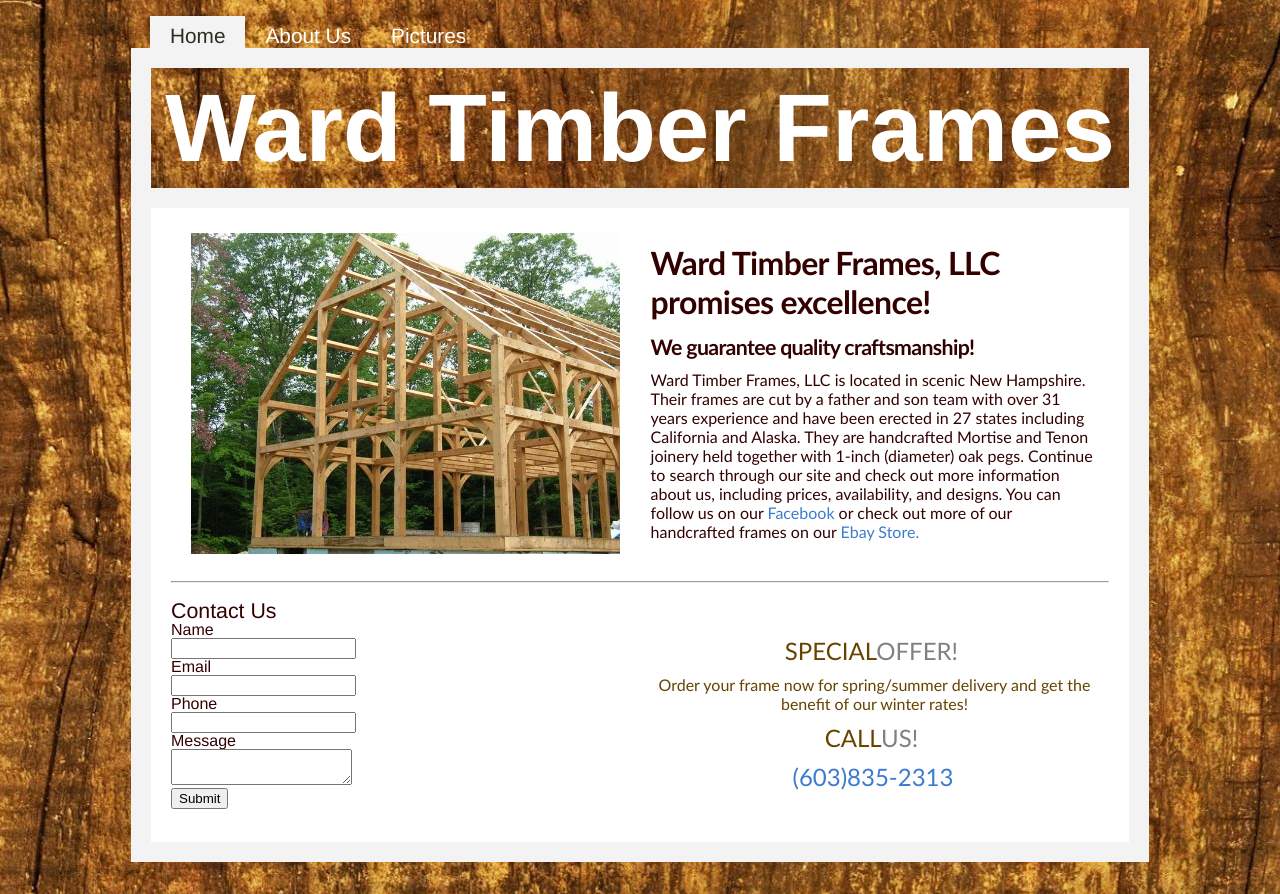
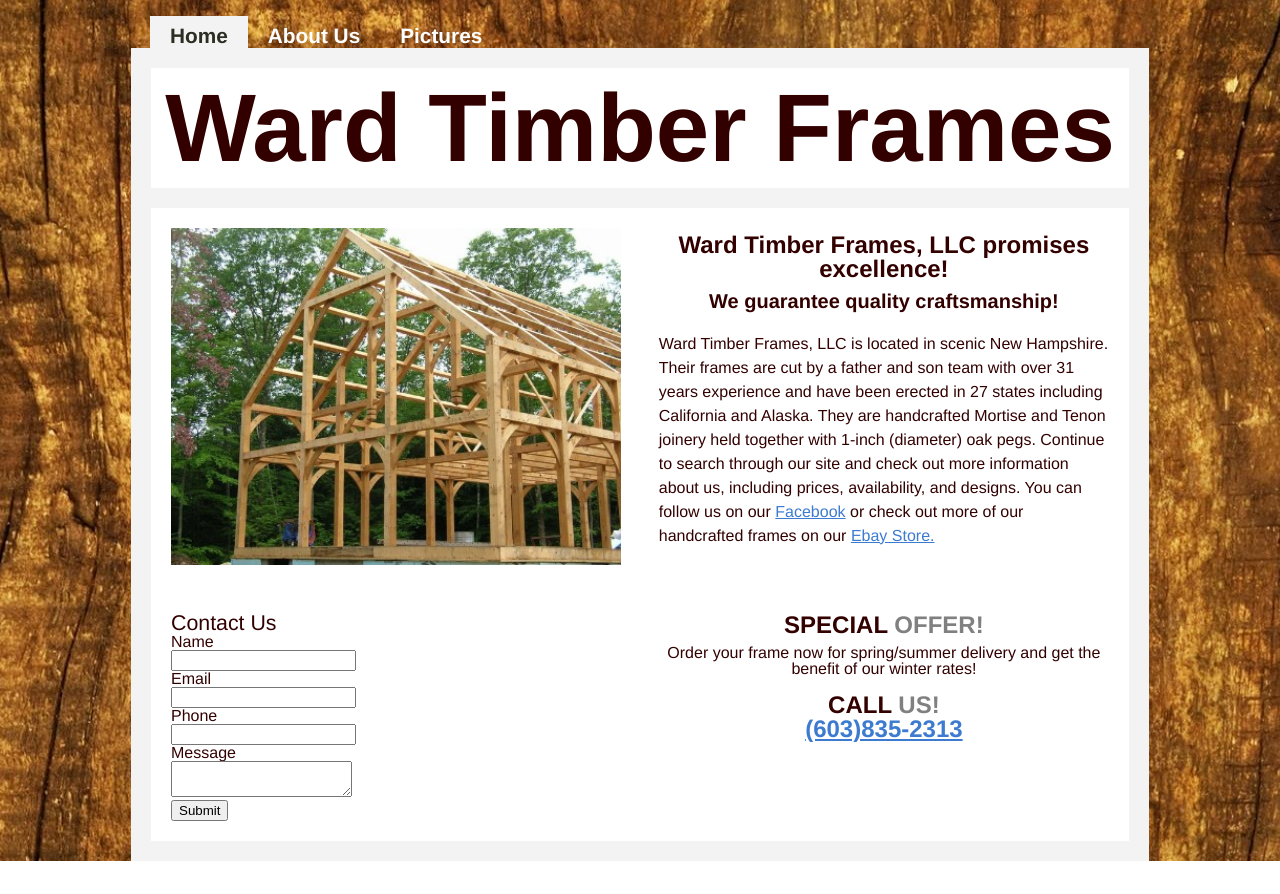
Before and after one commit to brendonwanderlust/wardtimber, a plain HTML site: page index.html in a window 1280 px wide. After the commit the page ends 861 px from the top, so only its background shows below. Drawn offline with Linux system fonts and the light colour scheme; a script that the page names is missing.

Commit message:
finished landing page

```diff
--- a/index.html
+++ b/index.html
@@ -25,56 +25,34 @@
   </div>
 <!-- end header -->
 
-<!-- start page -->
+<!-- start page content-->
   <div id="page">
-
-<!-- start content -->
-<div id="content">
-  <table style="width: 100%; padding: 0px; margin: 0px; border-collapse: collapse" class="layout_1-over-2">
-    <tr id="layout_row1">
-      <td id="sys_region_1" width="100%" colspan="3" style="margin:10px; padding:5px 0px 10px 0px; vertical-align:top; line-height:normal" class="zone_top">
-        <div id="I61" style="display:block;clear: both;" class="Text_Default">
-          <div id="I61_sys_txt" class="sys_txt" style="margin:0px; padding:0px; color:; font:; background-color:;">
+    <div class="timberframe-intro">
+      <img id="timberframe"
+           src="resources/images/timberframe.jpg"
+           alt="Timberframe"
+           title="Timber Frame Home">
+      <div class="wardtimberframes-intro-text">
+        <h3>Ward Timber Frames, LLC promises excellence!</h3>
+        <h5>We guarantee quality craftsmanship!</h5>
+        <p>
+            Ward Timber Frames, LLC is located in scenic New Hampshire. Their
+            frames are cut by a father and son team with over 31 years experience
+            and have been erected in 27 states including California and Alaska.
+            They are handcrafted Mortise and Tenon joinery held together with
+            1-inch (diameter) oak pegs. Continue to search through our site and
+            check out more information about us, including prices, availability,
+            and designs. You can follow us on our
+            <a href="http://www.facebook.com/pages/Alstead-NH/Ward-Timber-Frames-LLC/165233093503902?ref=ts" target="_blank">Facebook</a>
+            or check out more of our handcrafted frames on our
+            <a href="http://stores.ebay.com/Ward-Timber-Frames" target="_blank">Ebay Store.</a>
+        </p>
       </div>
     </div>
 
-        <div id="I14" style="display:block;clear: both;" class="Layout1_Default">
-          <table border="0" cellspacing="0" cellpadding="0" style="width:100%;">
-            <tr>
-              <td id="Left_I14" style="text-align:left; vertical-align:top; width:50%;" >
-                <div id="I15" style="display:block;clear: both;text-align:center;margin:0 0 0 0;" class="Image_Default"><img id="I15_img" src="./resources/Images/timberframe.jpg"  style='width:429px; border:none;'/>
-                </div>
-
-              </td>
-              <td id="Right_I14" style="vertical-align:top; width:50%;" >
-                <div id="I16" style="display:block;clear: both;margin:5px 5px 5px 5px;" class="Text_Default">
-                  <div id="I16_sys_txt" class="sys_txt" style="margin:0px; padding:0px; color:; font:; background-color:;">
-                    <H2 align=center>
-                      <FONT size=5>
-                        <P style="TEXT-ALIGN: left; MARGIN: 0pt 4.2pt" id=internal-source-marker_0.9209046694695488><SPAN style="BACKGROUND-COLOR: transparent; FONT-STYLE: normal; FONT-FAMILY: Trebuchet MS; COLOR: #330000; FONT-SIZE: 24pt; VERTICAL-ALIGN: baseline; FONT-WEIGHT: bold; TEXT-DECORATION: none">Ward Timber Frames, LLC promises excellence!</SPAN></P>
-                        <P style="TEXT-ALIGN: left; MARGIN: 0pt 4.2pt"><SPAN style="BACKGROUND-COLOR: transparent; FONT-STYLE: normal; FONT-FAMILY: Trebuchet MS; COLOR: #330000; FONT-SIZE: 16pt; VERTICAL-ALIGN: baseline; FONT-WEIGHT: bold; TEXT-DECORATION: none">We guarantee quality craftsmanship!</SPAN></P>
-                      </FONT>
-                    </H2>
-                        <P style="TEXT-ALIGN: left; MARGIN: 0pt 4.2pt" id=internal-source-marker_0.9209046694695488><SPAN style="BACKGROUND-COLOR: transparent; FONT-STYLE: normal; FONT-FAMILY: Trebuchet MS; COLOR: #330000; FONT-SIZE: 12pt; VERTICAL-ALIGN: baseline; FONT-WEIGHT: normal; TEXT-DECORATION: none">Ward Timber Frames, LLC is located in scenic New Hampshire. Their frames are cut by a father and son team with over 31 years experience and have been erected in 27 states including California and Alaska. They are handcrafted Mortise and Tenon joinery held together with 1-inch (diameter) oak pegs. Continue to search through our site and check out more information about us, including prices, availability, and designs. You can follow us on our <a href="http://www.facebook.com/pages/Alstead-NH/Ward-Timber-Frames-LLC/165233093503902?ref=ts" target="_blank">Facebook</A> or check out more of our handcrafted frames on our <a href="http://stores.ebay.com/Ward-Timber-Frames" target="_blank">Ebay Store.</a>
-                        </P><FONT size=3></FONT>
-                  </div>
-                </div>
-                </td>
-            </tr>
-            <tr style="height: 15px;"></tr>
-          </table>
-        </div>
-
-        <div id="I50" style="display:block;clear: both;text-align:center;" class="HTML_Default">
-          <div id="I50_html"><hr />
-          </div>
-        </div>
-      </td>
-    </tr>
-
-      <tr id="layout_row2">
-        <td>
-          <div id="I38" style="display:block;clear: both;" class="Form_Default">
+    <div class="row2-container">
+      <div class="contact-form">
+        <div class="form_default">
           <div class="sys_yola_form">
             <h2 style="font-size:16pt;">Contact Us</h2>
             <form method='post' action='http://forms.yola.com/formservice/en_US/8a4986c920d5fcc50120e48e545444ef/8a49866a25c305fa0125cdfc60d23f98/8a49866a25c305fa0125cdfc7e9a3f9b/I38/'>
@@ -118,69 +96,28 @@
             </form>
           </div>
         </div>
-
-        </td>
-          <td>
-            <div style="font-size:0px; width:5px"></div>
-          </td>
-          <td id="sys_region_3" width="50%" style="margin:0px; padding:5px; vertical-align:top; line-height:normal; min-width:100px" class="zone_right" >
-            <div id="I206" style="display:block;clear: both;" class="FlickrLightbox_Default">
-              <table border="0" style="margin:0 auto; width:100%">
-                <tr>
-              </table>
       </div>
-            <div id="I181" style="display:block;clear: both;" class="Text_Default">
-              <div id="I181_sys_txt" class="sys_txt" style="margin:0px; padding:0px; color:; font:; background-color:;">
-                <P>&nbsp;</P>
-              </div>
-            </div>
-            <div id="I67" style="display:block;clear: both;" class="Text_Default">
 
   <!-- Start "SPECIAL OFFER SECTION" -->
-              <div id="I67_sys_txt" class="sys_txt" style="margin:0px; padding:0px; color:; font:; background-color:;">
-                  <P align=center>
-                    <STRONG><FONT color=#664400 size=5>SPECIAL</FONT></STRONG><FONT color=#808080 size=5>OFFER!&nbsp;</FONT>
-                  </P>
-                  <P align=center>
-                    <SPAN class=UIStory_Message><FONT color=#664400 size=3>Order your frame now for spring/summer delivery and get the benefit of our winter rates!</FONT></SPAN>
-                  </P>
+      <div class="special-offer">
+        <h5>SPECIAL <span id="txtspecial">OFFER!</span></h5>
+          <p>
+            Order your frame now for spring/summer delivery and get the benefit of our winter rates!</FONT></SPAN>
+          </p>
+          <br>
+        <h5>CALL <span id="txtspecial">US!</span></h5>
+        <h5><a href="tel:+16038352313">(603)835-2313</a></h5>
       </div>
+
   <!-- END "SPECIAL OFFER SECTION" -->
-
-<!-- Start "CALL US SECTION" -->
-                <div id="I133" style="display:block;clear: both;" class="Text_Default">
-                  <div id="I133_sys_txt" class="sys_txt" style="margin:0px; padding:0px; color:; font:; background-color:;">
-                    <P align=center>
-                      <STRONG><FONT color=#664400 size=5>CALL</FONT></STRONG><FONT color=#808080 size=5>US!&nbsp;</FONT>
-                    </P>
-                    <P align=center>
-                      <FONT size=5><a href="tel:+16038352313">(603)835-2313</a></FONT>&nbsp;
-                    </P>
     </div>
-                </div>
-<!-- Start "CALL US SECTION" -->
-
-              </div>
-              <div id="I179" style="display:block;clear: both;" class="Text_Default">
-                <div id="I179_sys_txt" class="sys_txt" style="margin:0px; padding:0px; color:; font:; background-color:;">
-                  <P>&nbsp;</P>
-                </div>
-              </div>
-            </td>
-        </tr>
-    </table>
-<!-- End MAIN TABLE -->
 
   </div>
 
-<!-- end content -->
 
-	<div style="clear: both;">&nbsp;</div>
-</div>
-<br>
-<br>
 
-<!-- end page -->
+
+<!-- end page content -->
 
 <!-- start footer -->
 <div id='sys_footer' class='sys_footer'></div>
--- a/resources/css/style.css
+++ b/resources/css/style.css
@@ -27,6 +27,7 @@ nav ul {
 
 nav a {
 	display: block;
+	font-weight: bold;
 	float: left;
 	margin-right: 0px;
 	padding: 10px 20px 0px 20px;
@@ -51,6 +52,7 @@ nav a:hover {
 /* Logo */
 .logo-container {
 	display: flex;
+	background-color: #FFFFFF;
 	text-align: center;
 	justify-content: center;
 	align-items: center;
@@ -63,27 +65,88 @@ nav a:hover {
 .logo-container h1 {
 	font-size: 6rem;
 	vertical-align: middle;
+	color: #330000;
 }
 
-/* Page */
+/* Page Content Section*/
 
 #page {
-	width: 978px;
+	display: flex;
+	flex-direction: column;
+	width: 938px;
 	margin: 0 auto;
-	padding: 20px 0px 0 0px;
+	padding: 1.25rem 1.25rem;
 	background: #FFFFFF;
 	border: 20px solid #F3F3F3;
 	border-top: none;
 }
 
-/* Content */
+.timberframe-intro {
+	display: flex;
+	justify-content: space-between;
 
-#content {
-	float: left;
-	width: 938px;
-	padding: 0px 0px 0px 20px;
 }
 
+.timberframe-intro img {
+	width: 48%;
+}
+
+.wardtimberframes-intro-text {
+	width: 48%;
+	text-align: center;
+}
+
+.wardtimberframes-intro-text h3 {
+	font-size: 1.5rem;
+	font-weight: bold;
+	padding: .3125rem 0rem;
+}
+
+.wardtimberframes-intro-text h5 {
+	font-size: 1.25rem;
+	font-weight: bold;
+	padding: .3125rem 0rem;
+}
+
+.wardtimberframes-intro-text p {
+	font-size: 1rem;
+	padding: 1rem 0rem;
+	text-align: left;
+	line-height: 150%;
+}
+
+.row2-container {
+	display: flex;
+	justify-content: space-between;
+	margin: 3rem 0 0 0;
+}
+
+.contact-form {
+	width: 48%;
+}
+
+.special-offer {
+	display: flex;
+	flex-direction: column;
+
+	text-align: center;
+	width: 48%;
+}
+
+.special-offer h5 {
+	font-size: 1.5rem;
+	font-weight: bold;
+}
+
+.special-offer p {
+	margin-top: .5rem;
+}
+
+#txtspecial {
+	font-size: 1.5rem;
+	font-weight: bold;
+	color: #808080;
+}
 
 /* Footer */
 
```
Lines whose indentation alone changed are shown as unchanged.
